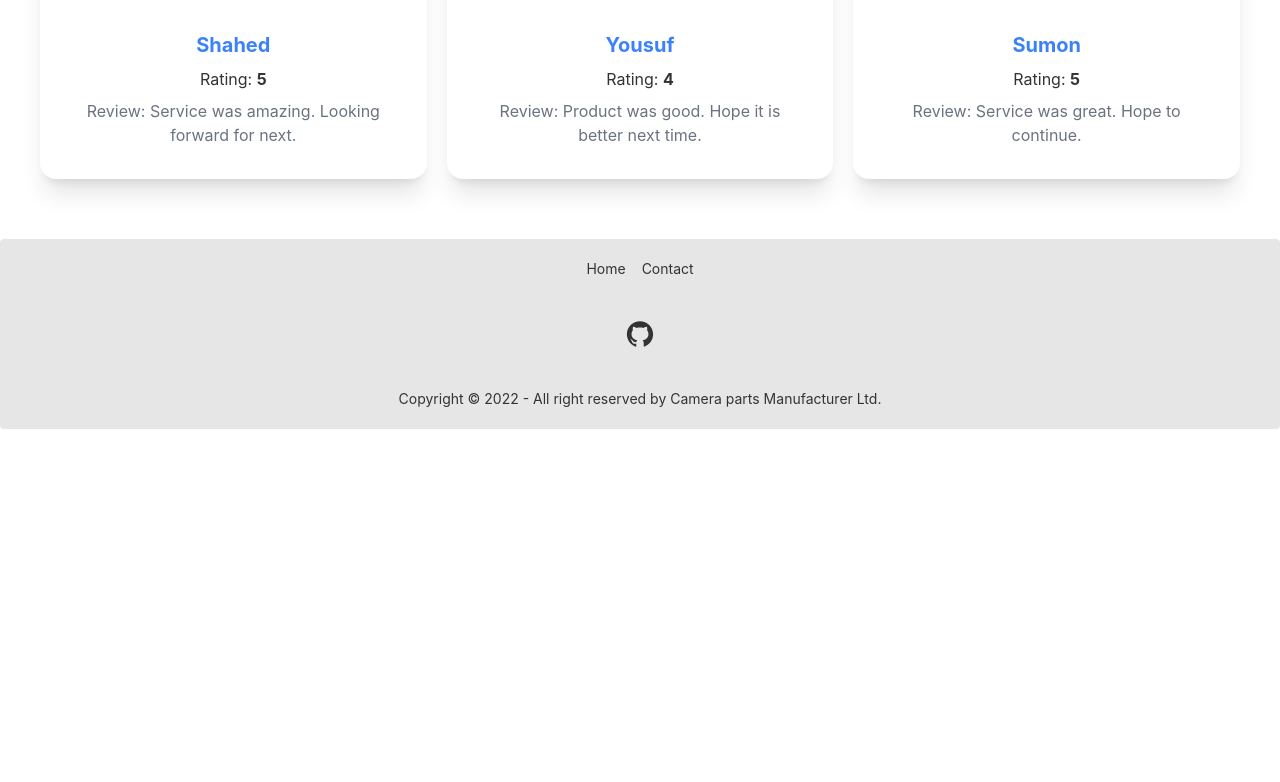
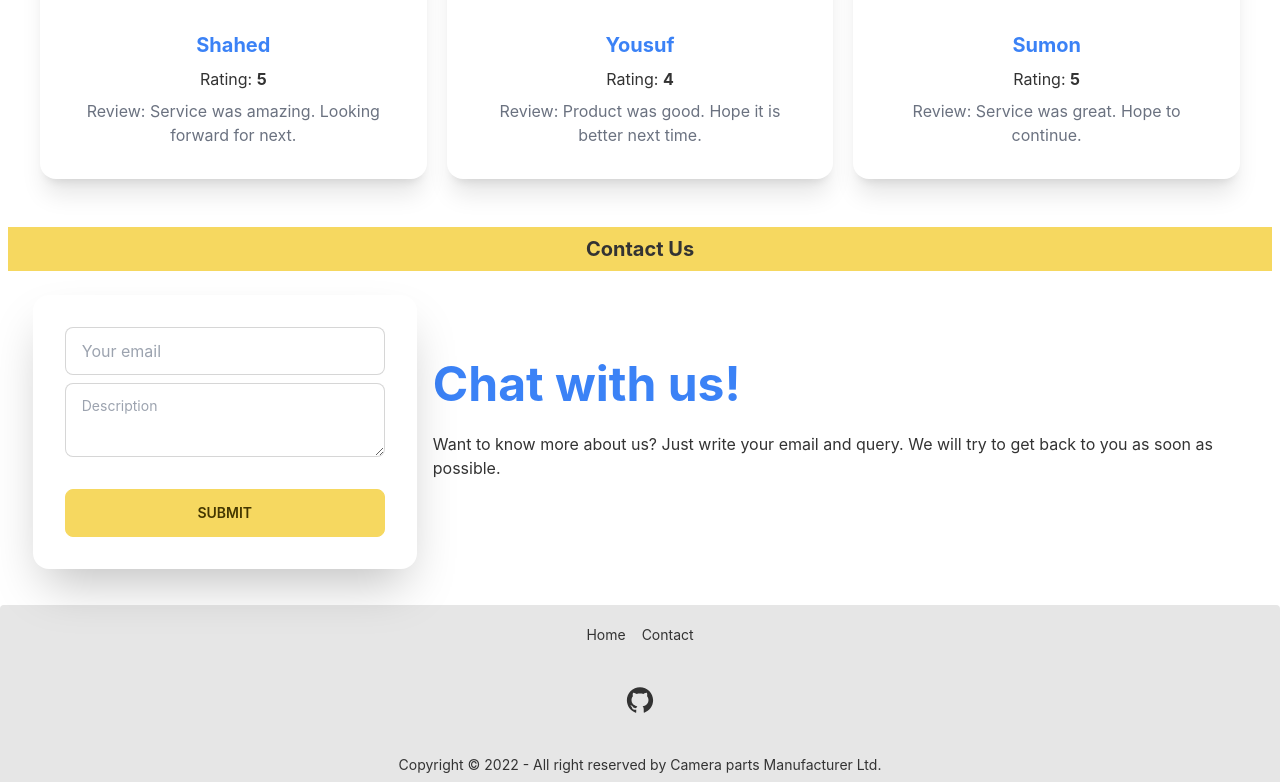
Before and after one commit to shahedyousuf/parts-manufacturer-client, a React (Create React App) app: page / in a window 1280 px wide. Shown: the part 2952-3734 px from the top of the page. Before the commit the page ends 3381 px from the top, so only its background shows below. Built offline with nearby package versions, Linux system fonts and the light colour scheme.

Commit message:
contact section

```diff
--- /dev/null
+++ b/src/Pages/Home/Contact.js
@@ -0,0 +1,39 @@
+import React, { useState } from 'react';
+
+const Contact = () => {
+    const handleSubmit = event => {
+        event.preventDefault();
+        alert('We have received your query');
+    }
+
+    return (
+        <div>
+            <h2 className='p-2 m-2 bg-secondary font-bold text-xl'>Contact Us</h2>
+            <form onSubmit={handleSubmit} >
+                <div class="hero bg-base-100">
+                    <div class="hero-content flex-col lg:flex-row-reverse">
+                        <div class="text-center lg:text-left">
+                            <h1 class="text-5xl font-bold text-blue-500">Chat with us!</h1>
+                            <p class="py-6">Want to know more about us? Just write your email and query.
+                                We will try to get back to you as soon as possible.</p>
+                        </div>
+                        <div class="card flex-shrink-0 w-full max-w-sm shadow-2xl bg-base-100">
+                            <div class="card-body">
+                                <div class="form-control">
+                                    <input name='email' type="email" placeholder="Your email" class="input input-bordered" required />
+                                    <textarea name='description' type='text' class="textarea textarea-bordered mt-2" placeholder="Description" required></textarea>
+                                </div>
+
+                                <div class="form-control mt-6">
+                                    <button class="btn btn-secondary">Submit</button>
+                                </div>
+                            </div>
+                        </div>
+                    </div>
+                </div>
+            </form>
+        </div>
+    );
+};
+
+export default Contact;
--- a/src/Pages/Home/Home.js
+++ b/src/Pages/Home/Home.js
@@ -2,6 +2,7 @@ import React from 'react';
 import Footer from '../Shared/Footer';
 import Banner from './Banner';
 import BusinessSummary from './BusinessSummary';
+import Contact from './Contact';
 import Join from './Join';
 import Parts from './Parts';
 import Reviews from './Reviews';
@@ -15,6 +16,7 @@ const Home = () => {
             <BusinessSummary></BusinessSummary>
             <Join></Join>
             <Reviews></Reviews>
+            <Contact></Contact>
             <Footer></Footer>
         </div>
     );
--- a/src/Pages/Home/Join.js
+++ b/src/Pages/Home/Join.js
@@ -7,7 +7,7 @@ const Join = () => {
             <div class="hero-content flex-col lg:flex-row-reverse">
                 <img src={grow} class="max-w-sm rounded-lg shadow-2xl" alt='community' />
                 <div>
-                    <h1 class="text-5xl font-bold text-secondary">Grow with us!</h1>
+                    <h1 class="text-5xl font-bold text-blue-500">Grow with us!</h1>
                     <p class="py-6">The Urban Camera parts Manufacturer more than a manufacturing gig. We provide opportunities for creatives to connect with customers and their peers in meaningful ways. With a wide variety of project niches, there is something for everyone on our Platform. </p>
                     <button class="btn btn-secondary">Get Started</button>
                 </div>
```
